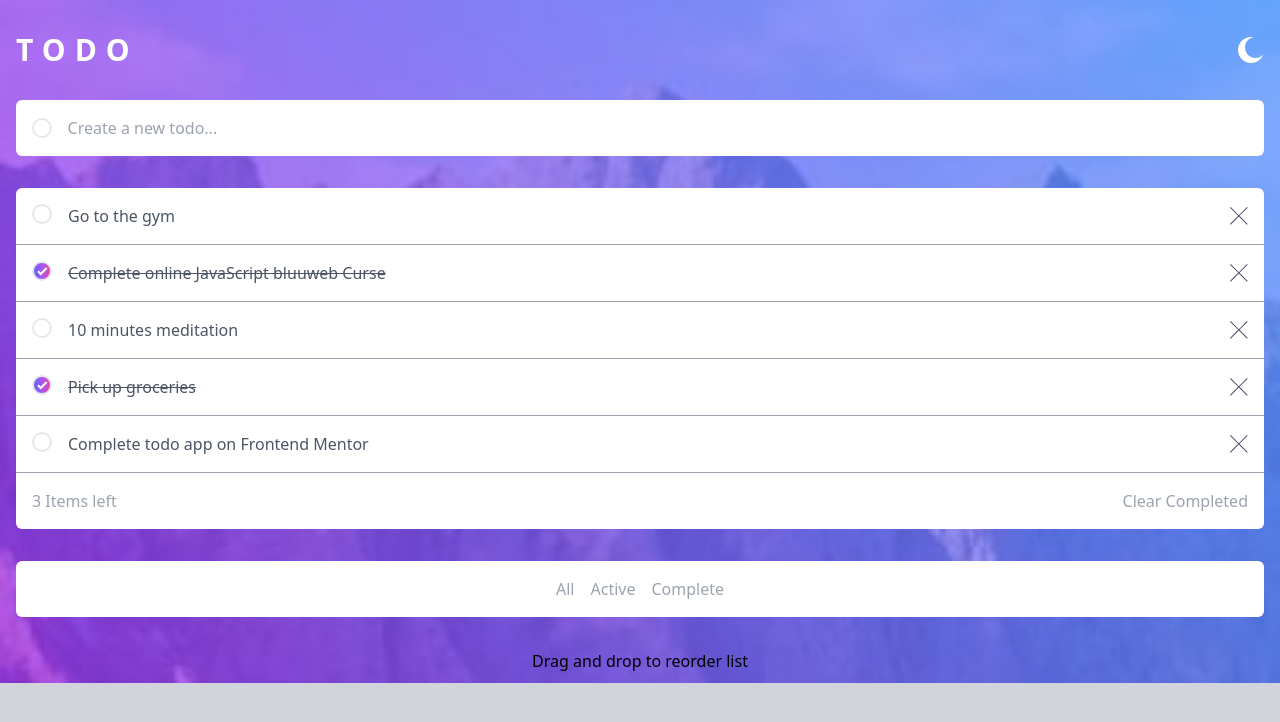
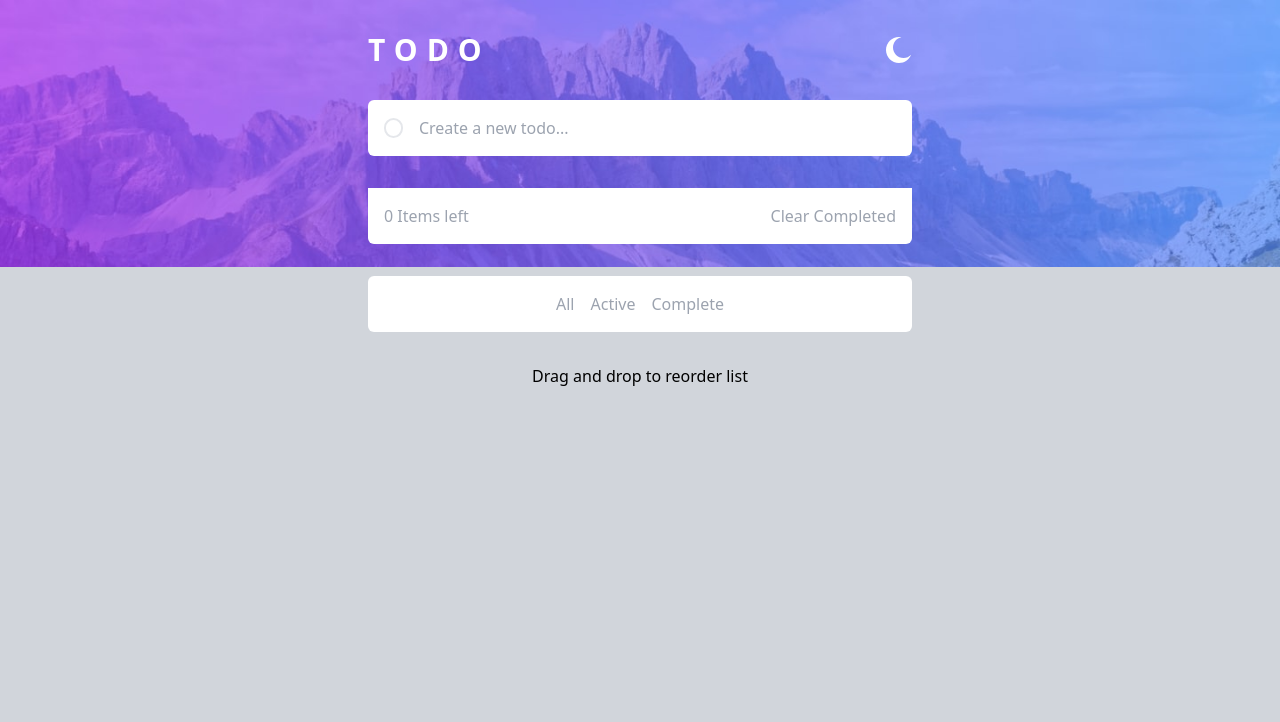
Before and after one commit to Jairo-Digitt-Practicas/vite-react-tailwind-frontendmentor, a React (Vite) app: page / in a window 1280 px wide. Shown: the top 722 px of the page. Built offline with nearby package versions, Linux system fonts and the light colour scheme.

Commit message:
fix add visual, complete aplication

```diff
--- a/src/App.jsx
+++ b/src/App.jsx
@@ -1,21 +1,18 @@
-import { useState } from "react";
+import { useEffect, useState } from "react";
 import Header from "./components/Header";
 import TodoComputed from "./components/TodoComputer";
 import TodoCreate from "./components/TodoCreate";
 import TodoFilter from "./components/TodoFilter";
 import TodoList from "./components/TodoList";
 
-const initialStateTodos = [
-  {id: 1, title: "Go to the gym", completed: false},
-  {id: 2, title: "Complete online JavaScript bluuweb Curse", completed: true},
-  {id: 3, title: "10 minutes meditation", completed: false},
-  {id: 4, title: "Pick up groceries", completed: true},
-  {id: 5, title: "Complete todo app on Frontend Mentor", completed: false},
-];
+const initialStateTodos = JSON.parse(localStorage.getItem("todos")) || [];
 
 const App = () => {
+    const [todos, setTodos] =useState(initialStateTodos);
 
-    const [todos, setTodos] =useState(initialStateTodos);
+    useEffect(() => {
+        localStorage.setItem('todos',JSON.stringify(todos));
+    }, [todos]);
 
     const createTodo = (title) => {
       const newTodo={
@@ -62,11 +59,11 @@
 
   return (
     <div className="bg-[url('./assets/images/bg-mobile-light.jpg')]
-    bg-no-repeat bg-contain bg-gray-300 min-h-screen dark:bg-gray-900 dark:bg-[url('./assets/images/bg-mobile-dark.jpg')]">
+    bg-no-repeat bg-contain bg-gray-300 min-h-screen dark:bg-gray-900 dark:bg-[url('./assets/images/bg-mobile-dark.jpg')] md:bg-[url('./assets/images/bg-desktop-light.jpg')] md:dark:bg-[url('./assets/images/bg-desktop-dark.jpg')]">
 
       <Header/>
 
-      <main className="container mx-auto px-4 mt-8">
+      <main className="container mx-auto px-4 mt-8 md:max-w-xl">
 
         <TodoCreate createTodo={createTodo}/>
 
--- a/src/components/Header.jsx
+++ b/src/components/Header.jsx
@@ -19,7 +19,7 @@
     }, [darkMode])
 
     return (
-        <header className="container mx-auto px-4 pt-8">
+        <header className="container mx-auto px-4 pt-8 md:max-w-xl">
         <div className="flex justify-between">
             <h1 className="uppercase text-white text-3xl font-semibold tracking-[0.3em]">Todo</h1>
             <button onClick={() => setDarkMode(!darkMode)}>
--- a/src/components/TodoFilter.jsx
+++ b/src/components/TodoFilter.jsx
@@ -4,29 +4,29 @@
             <div className="bg-white p-4 flex justify-center gap-4 rounded-md dark:bg-gray-800 transition-all duration: 1000">
               <button
                 className={`${filter === 'all' ?
-                'text-blue-500} hover:text-gray-400' :
-                'text-gray-400 hover:text-blue-500'
+                    'text-blue-500 hover:text-gray-400' :
+                    'text-gray-400 hover:text-blue-500'
                 }`}
                 onClick={() => changeFilter ('all')}
                 >
                   All
               </button>
-                <button
+              <button
                     className={`${filter === 'active' ?
-                    'text-blue-500} hover:text-gray-400' :
+                    'text-blue-500 hover:text-gray-400' :
                     'text-gray-400 hover:text-blue-500'
                     }`}
                 onClick={() => changeFilter ('active')}
                 >
                     Active
                 </button>
-              <button
+                <button
                     className={`${filter === 'completed' ?
-                    'text-blue-500} hover:text-gray-400' :
+                    'text-blue-500 hover:text-gray-400' :
                     'text-gray-400 hover:text-blue-500'
                     }`}
                 onClick={() => changeFilter ('completed')}
-              >
+                >
                 Complete
             </button>
             </div>
```
Also changed, not shown: src/components/TodoList.jsx (indentation only).
